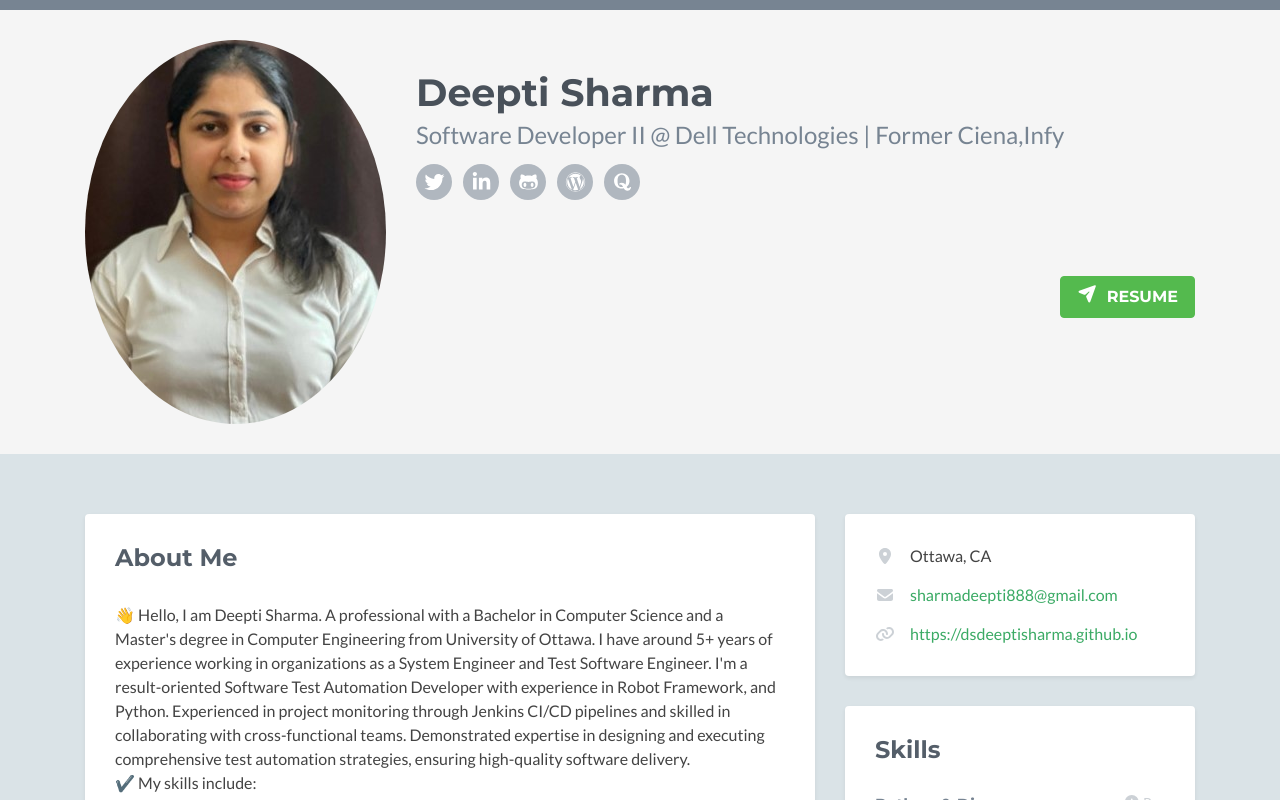
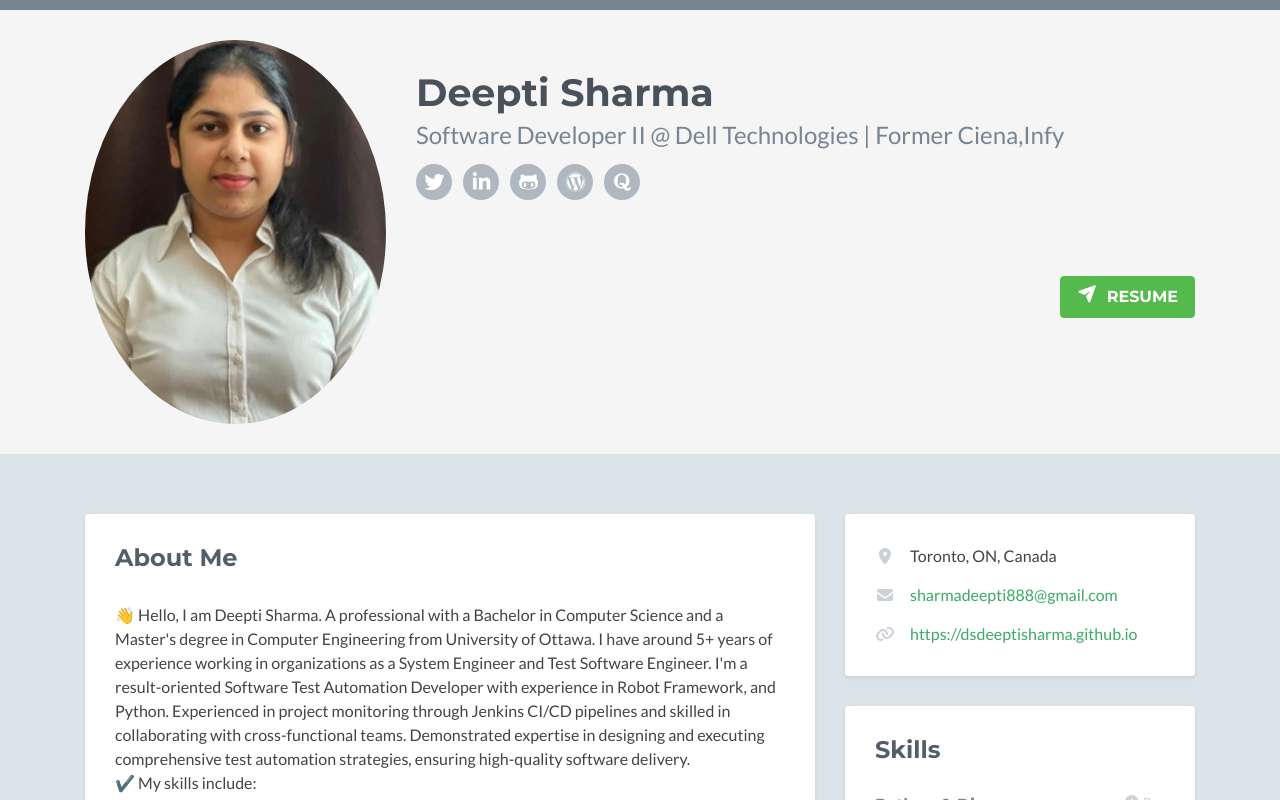
Before and after one commit to dsdeeptisharma/dsdeeptisharma.github.io, a plain HTML site: page index.html in a window 1280 px wide. Shown: the top 800 px of the page. Drawn offline with nearby package versions, Linux system fonts and the light colour scheme; no server answers; some icons are missing.

Commit message:
Update index.html

```diff
--- a/index.html
+++ b/index.html
@@ -241,7 +241,7 @@ My Portfolio: https://dsdeeptisharma.github.io<br>
                         <h2 class="heading sr-only">Basic Information</h2>
                         <div class="content">
                             <ul class="list-unstyled">
-                                <li><i class="fas fa-map-marker-alt"></i><span class="sr-only">Location:</span>Ottawa, CA</li>
+                                <li><i class="fas fa-map-marker-alt"></i><span class="sr-only">Location:</span>Toronto, ON, Canada</li>
                                 <li><i class="fas fa-envelope"></i><span class="sr-only">Email:</span><a href="#">sharmadeepti888@gmail.com</a></li>
                                 <li><i class="fas fa-link"></i><span class="sr-only">Website:</span><a href="#">https://dsdeeptisharma.github.io</a></li>
                             </ul>
```
